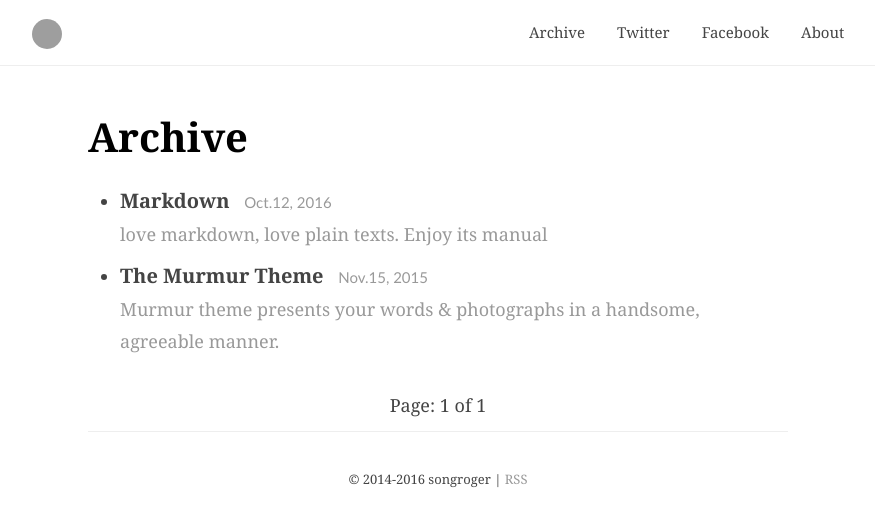
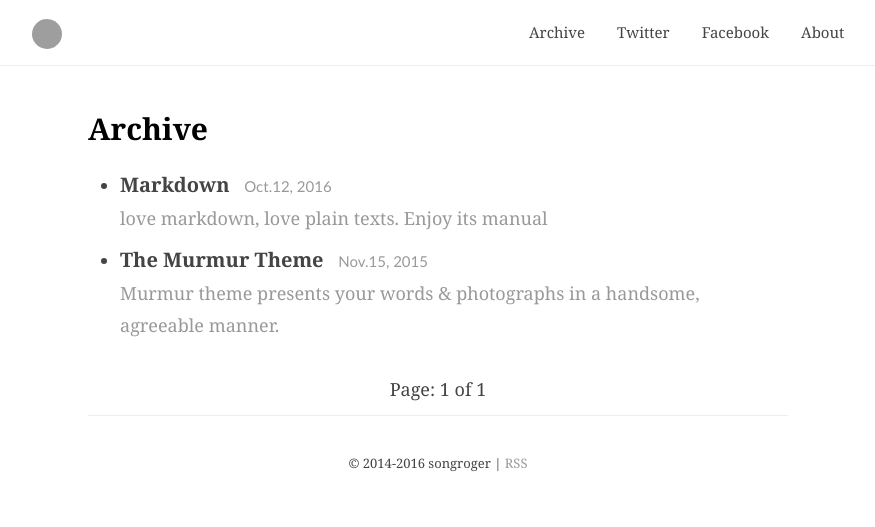
Before and after one commit to songroger/murmur, a Jekyll site: the page built from archive/index.html, in a window 1280 px wide. Shown: the top 527 px of the page, without its empty margins (202-1077 px from the left). Built offline with Jekyll 4.4.1, drawn with Linux system fonts in a browser that asks for light colours; the list of posts is cut into pages by our own code; comment, search, counter and statistics services are not loaded; grey boxes are pictures that could not be loaded.

Commit message:
font-size

```diff
--- a/_layouts/page.html
+++ b/_layouts/page.html
@@ -2,5 +2,5 @@
 layout: default
 ---
 
-<h1 class="article__title article__title--single">{{ page.title }}</h1>
+<h2 class="article__title article__title--single">{{ page.title }}</h2>
 {{ content }}
--- a/_layouts/post.html
+++ b/_layouts/post.html
@@ -3,7 +3,7 @@ layout: default
 ---
 
 <article class="article">
-  <h1 class="article__title article__title--single">{{ page.title }}</h1>
+  <h2 class="article__title article__title--single">{{ page.title }}</h2>
   <time class="article__date" datetime="{{ page.date | date: "%Y-%m-%d" }}">{% if page.author %}By {{ page.author}} on {% endif %}{{ page.date | date: " %H:%M %b.%d-%Y" }}</time>
   {% if page.cover %}
     <div class="cover">
--- a/_src/css/_article.css
+++ b/_src/css/_article.css
@@ -38,9 +38,9 @@
 
 .article__title {
   margin-bottom: .8rem;
-  font-size: 1.999rem;
+  /*font-size: 1.999rem;*/
   &--single {
-    font-size: 2rem;
+    /*font-size: 2rem;*/
     font-family: var(--title-font);
   }
 
```
Also changed, not shown: _includes/css/main.css.
